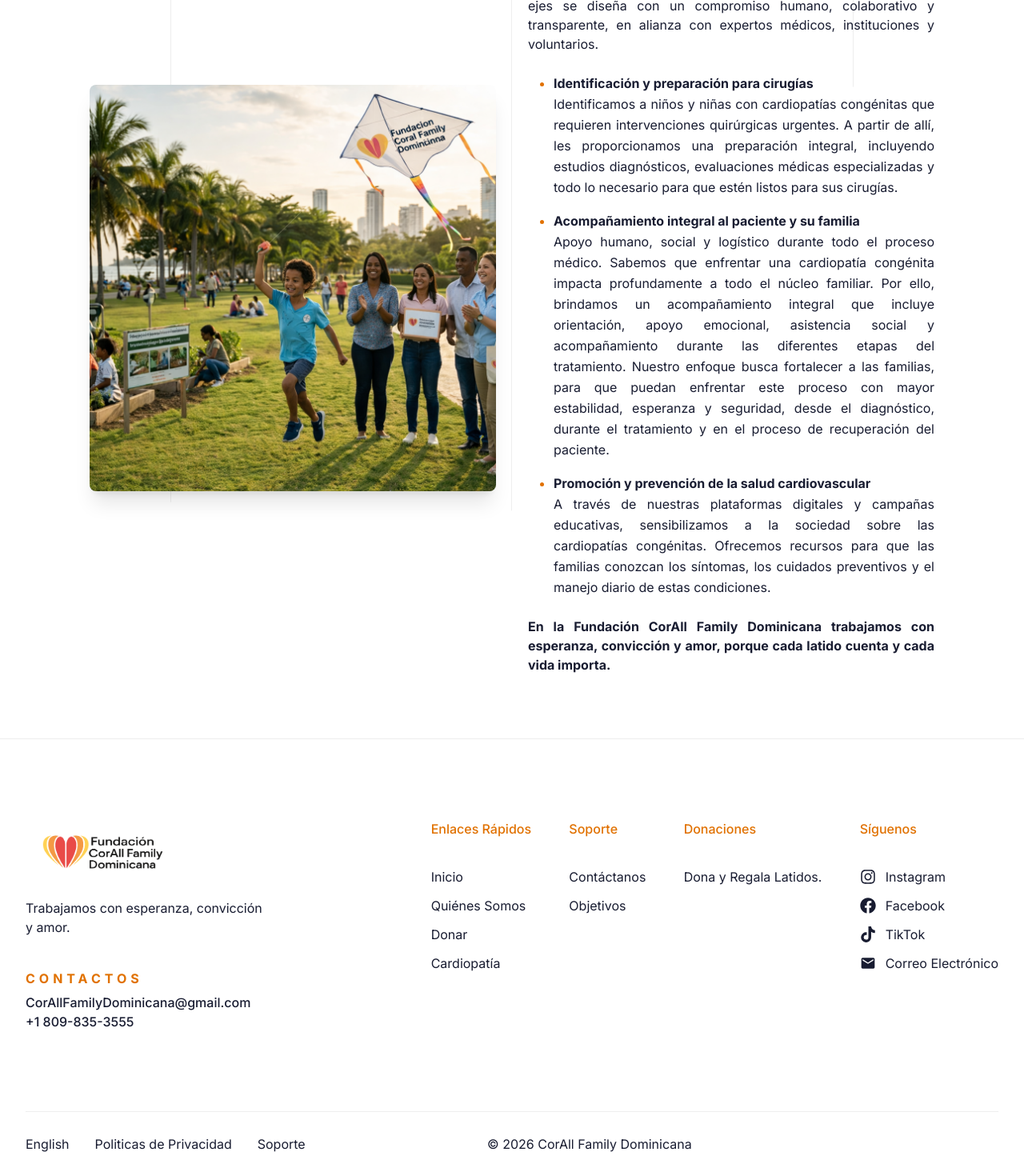
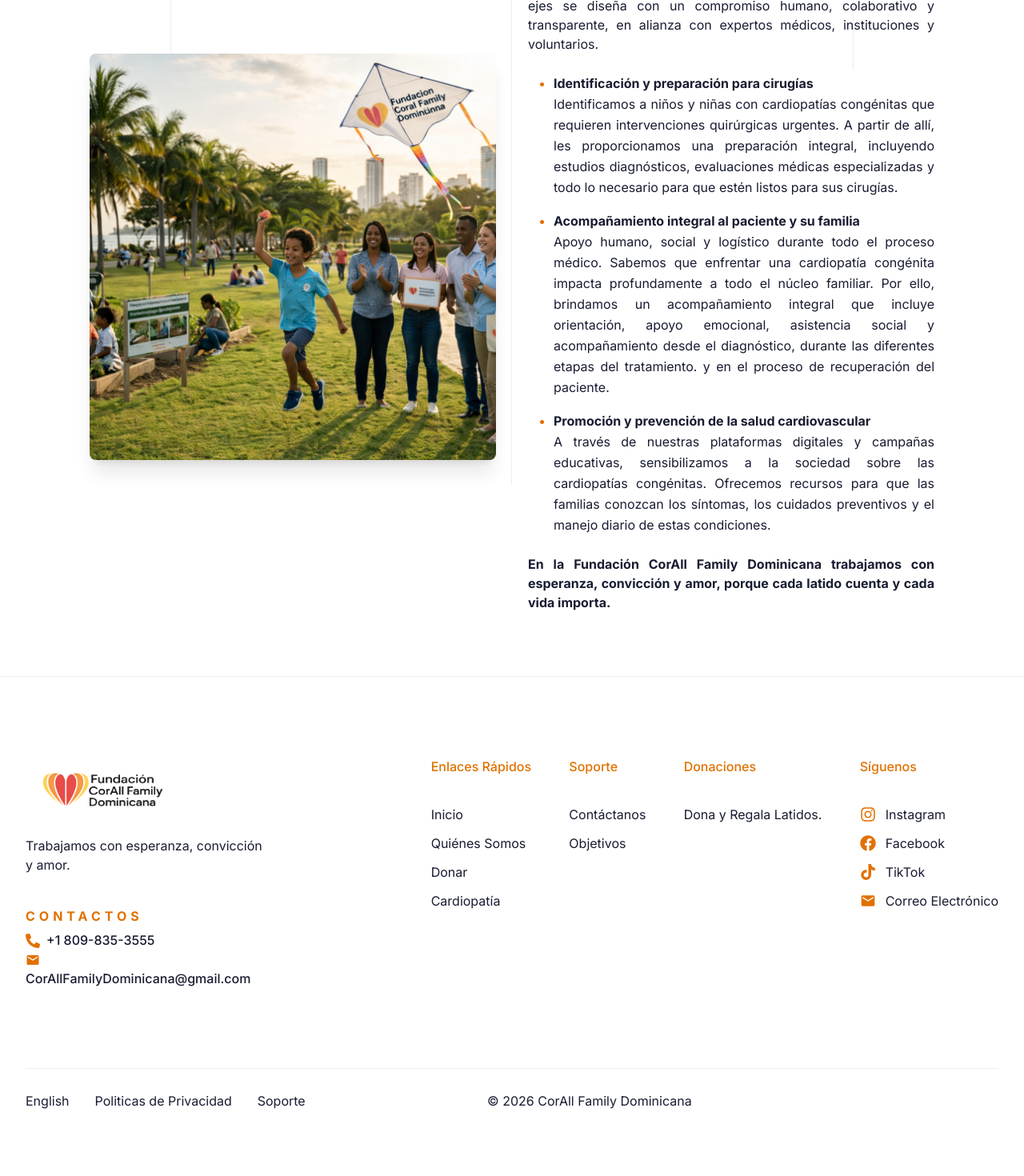
Before and after one commit to AlexSoftware31/Fundacion_CorAll_FamilyDom, a Next.js app: page /programas in a window 1280 px wide. Shown: the part 951-2421 px from the top of the page at 80% size. After the commit the page ends 2367 px from the top, so only its background shows below. Built offline with nearby package versions, Linux system fonts and the light colour scheme.

Commit message:
changes icons

```diff
--- a/components/Contact/index.tsx
+++ b/components/Contact/index.tsx
@@ -3,6 +3,8 @@ import { motion } from "framer-motion";
 import Image from "next/image";
 import React from "react";
 import { countries } from "@/components/Common/countries";
+import { FaPhoneAlt } from "react-icons/fa";
+import { MdEmail, MdLocationOn } from "react-icons/md";
 
 const Contact = () => {
   const [hasMounted, setHasMounted] = React.useState(false);
@@ -107,14 +109,11 @@ const Contact = () => {
 
                 <div className="flex flex-wrap gap-4 xl:justify-between">
                   <div className="mb-6 flex md:mb-0">
-                    <label
-                      htmlFor="default-checkbox"
-                      className="flex max-w-106.25 cursor-pointer pl-5 select-none"
-                    >
+                    <p className="flex max-w-106.25 cursor-pointer pl-5 text-amber-600 select-none">
                       En la Fundación corAll Family Dominicana trabajamos con
                       esperanza, convicción y amor, porque cada latido cuenta y
                       cada vida importa.
-                    </label>
+                    </p>
                   </div>
 
                   <button
@@ -156,31 +155,34 @@ const Contact = () => {
               whileInView="visible"
               transition={{ duration: 2, delay: 0.1 }}
               viewport={{ once: true }}
-              className="animate_top w-full md:w-2/5 md:p-7.5 lg:w-[26%] xl:pt-15"
+              className="animate_top w-full md:w-2/5 md:p-7.5 lg:w-[34%] xl:pt-15"
             >
-              <h2 className="xl:text-sectiontitle2 mb-12.5 text-3xl font-semibold text-amber-600 dark:text-white">
+              <h2 className="xl:text-sectiontitle2 mb-12.5 text-3xl font-semibold text-amber-600 ">
                 CONTÁCTANOS
               </h2>
               <div className="5 mb-7">
-                <h3 className="text-metatitle3 mb-4 font-medium text-black dark:text-white">
-                  Dirección:
-                </h3>
-                <p>Av. Francia 143, 10204. Santo Domingo, República Dominicana.</p>
+                <FaPhoneAlt
+                  size={18}
+                  className="mr-2 inline-block text-amber-600"
+                />
+                <a href="#">+1 809-835-3555</a>
               </div>
               <div className="5 mb-7">
-                <h3 className="text-metatitle3 mb-4 font-medium text-black dark:text-white">
-                  Email:
-                </h3>
                 <p>
-                  <a href="#">corallfamilydominicana@gmail.com</a>
+                  <MdEmail
+                    size={20}
+                    className="mr-2 inline-block text-amber-600"
+                  />
+                  corallfamilydominicana@gmail.com
                 </p>
               </div>
-              <div>
-                <h4 className="text-metatitle3 mb-4 font-medium text-black dark:text-white">
-                  Telefono:
-                </h4>
+              <div className="5 mb-7">
                 <p>
-                  <a href="#">+1 809-835-3555</a>
+                  <MdLocationOn
+                    size={21}
+                    className="mr-2 inline-block text-amber-600"
+                  />
+                  Av. Francia 143, 10204. Santo Domingo, República Dominicana.
                 </p>
               </div>
             </motion.div>
--- a/components/Footer/index.tsx
+++ b/components/Footer/index.tsx
@@ -1,7 +1,7 @@
 "use client";
 import { motion } from "framer-motion";
 import Image from "next/image";
-import { FaInstagram, FaFacebook, FaTiktok } from "react-icons/fa";
+import { FaInstagram, FaFacebook, FaTiktok, FaPhoneAlt } from "react-icons/fa";
 import { MdEmail } from "react-icons/md";
 
 const Footer = () => {
@@ -55,17 +55,22 @@ const Footer = () => {
                   <strong>contactos</strong>
                 </p>
                 <a
+                  href="tel:+18098353555"
+                  className="text-itemtitle font-medium text-black dark:text-white"
+                >
+                  <FaPhoneAlt size={18} className="mr-2 inline-block text-amber-600" />
+                  +1 809-835-3555
+                </a>
+                <br />
+                <a
                   href="mailto:CorAllFamilyDominicana@gmail.com"
                   className="text-itemtitle font-medium text-black dark:text-white"
                 >
+                  <MdEmail
+                    size={18}
+                    className="mr-2 inline-block text-amber-600"
+                  />
                   CorAllFamilyDominicana@gmail.com
-                </a>
-                <br></br>
-                <a
-                  href="tel:+18098353555"
-                  className="text-itemtitle font-medium text-black dark:text-white"
-                >
-                  +1 809-835-3555
                 </a>
               </motion.div>
 
@@ -226,7 +231,7 @@ const Footer = () => {
                         href="https://www.instagram.com"
                         className="flex items-center gap-3 hover:text-amber-600"
                       >
-                        <FaInstagram size={20} />
+                        <FaInstagram size={20} className="text-amber-600" />
                         Instagram
                       </a>
                     </li>
@@ -235,7 +240,7 @@ const Footer = () => {
                         href="https://www.facebook.com"
                         className="flex items-center gap-3 hover:text-amber-600"
                       >
-                        <FaFacebook size={20} />
+                        <FaFacebook size={20}  className="text-amber-600" />
                         Facebook
                       </a>
                     </li>
@@ -244,7 +249,7 @@ const Footer = () => {
                         href="https://www.tiktok.com"
                         className="flex items-center gap-3 hover:text-amber-600"
                       >
-                        <FaTiktok size={20} />
+                        <FaTiktok size={20} className="text-amber-600"  />
                         TikTok
                       </a>
                     </li>
@@ -253,7 +258,7 @@ const Footer = () => {
                         href="mailto:info@corallfamily.org"
                         className="flex items-center gap-3 hover:text-amber-600"
                       >
-                        <MdEmail size={20} />
+                        <MdEmail size={20} className="text-amber-600" />
                         Correo Electrónico
                       </a>
                     </li>
--- a/components/Programas/index.tsx
+++ b/components/Programas/index.tsx
@@ -115,12 +115,9 @@ const Programas = () => {
                   médico. Sabemos que enfrentar una cardiopatía congénita
                   impacta profundamente a todo el núcleo familiar. Por ello,
                   brindamos un acompañamiento integral que incluye orientación,
-                  apoyo emocional, asistencia social y acompañamiento durante
-                  las diferentes etapas del tratamiento. Nuestro enfoque busca
-                  fortalecer a las familias, para que puedan enfrentar este
-                  proceso con mayor estabilidad, esperanza y seguridad, desde el
-                  diagnóstico, durante el tratamiento y en el proceso de
-                  recuperación del paciente.
+                  apoyo emocional, asistencia social y acompañamiento desde el
+                  diagnóstico, durante las diferentes etapas del tratamiento. y
+                  en el proceso de recuperación del paciente.
                 </li>
                 <li
                   className="leading-relaxed"
@@ -134,7 +131,7 @@ const Programas = () => {
                   manejo diario de estas condiciones.
                 </li>
               </ul>
-              <br/>
+              <br />
 
               <p className="text-justify">
                 <b>
```
